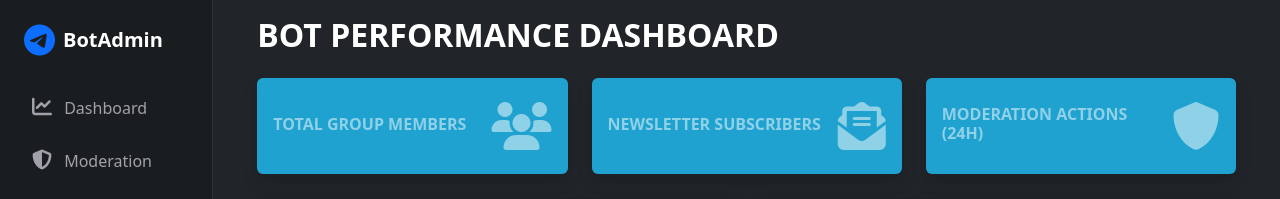
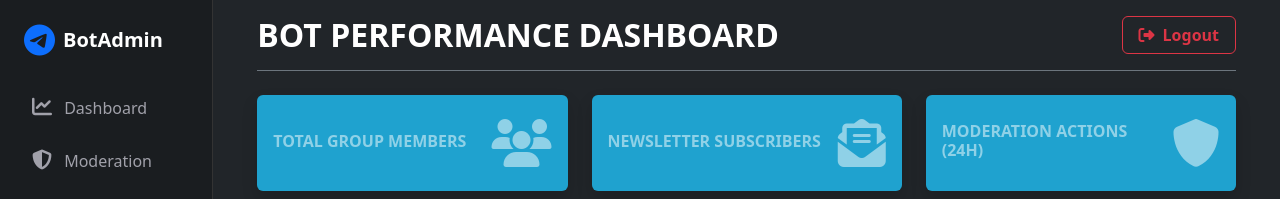
Before and after one commit to Someones-account/TG-bot-controller, a Flask app: template src/Flask/templates/dashboard.html in a window 1280 px wide. Shown: the top 199 px of the page. Run offline with Flask 3, Linux system fonts and the light colour scheme; the template is opened without the code that fills it, so the values that code supplies are empty.

Commit message:
Logout button

```diff
--- a/src/Flask/templates/dashboard.html
+++ b/src/Flask/templates/dashboard.html
@@ -3,7 +3,13 @@
 {% block content %}
 <script src="https://cdn.jsdelivr.net/npm/chart.js"></script>
 <div class="container-fluid">
-    <h2 class="mb-4 text-white fw-bold text-uppercase">Bot Performance Dashboard</h2>
+
+    <div class="d-flex justify-content-between align-items-center mb-4 border-bottom border-secondary pb-3">
+        <h2 class="text-white fw-bold text-uppercase mb-0">Bot Performance Dashboard</h2>
+        <a href="{{ url_for('logout_route') }}" class="btn btn-outline-danger fw-bold d-flex align-items-center px-3">
+            <i class="fa-solid fa-right-from-bracket me-2"></i> Logout
+        </a>
+    </div>
 
     <div class="row mb-4">
         <div class="col-md-4">
@@ -41,7 +47,6 @@
             </div>
         </div>
     </div>
-
     <div class="row">
 
         <div class="col-md-6 mb-4">
```
